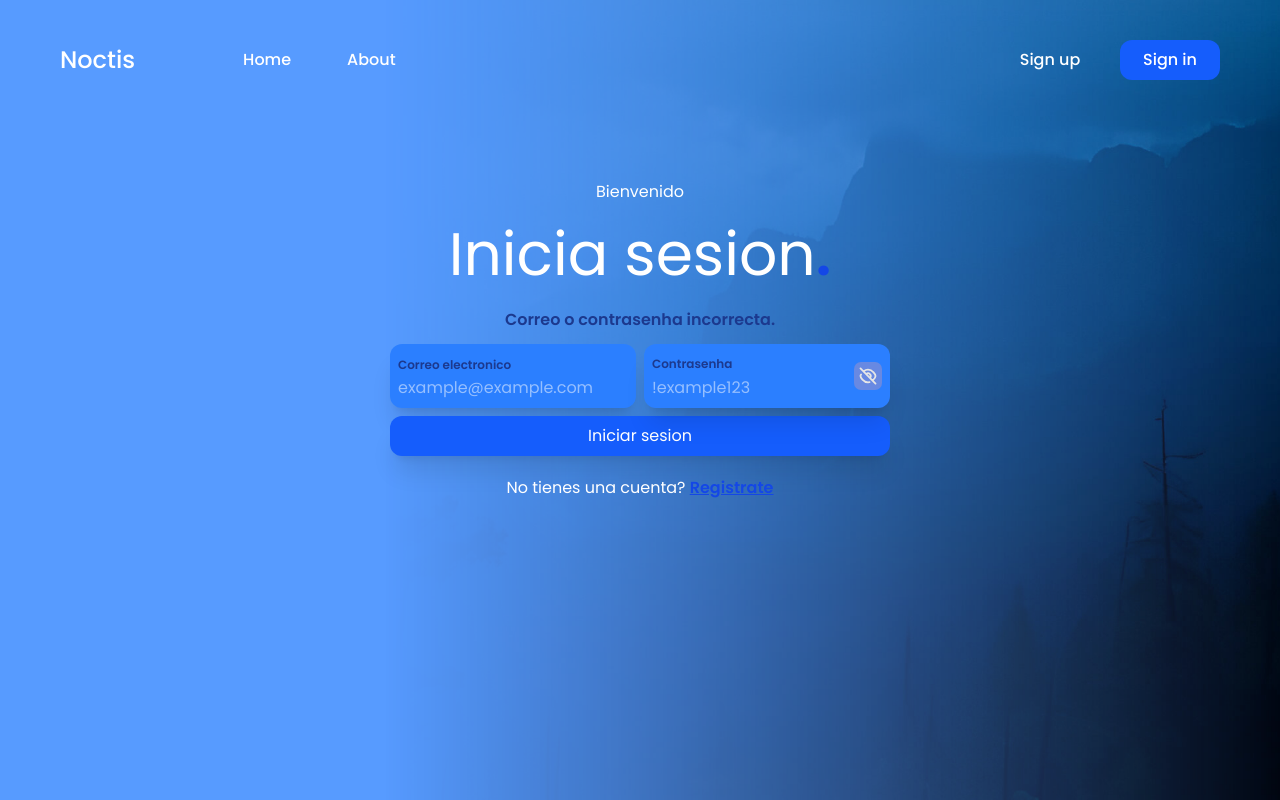
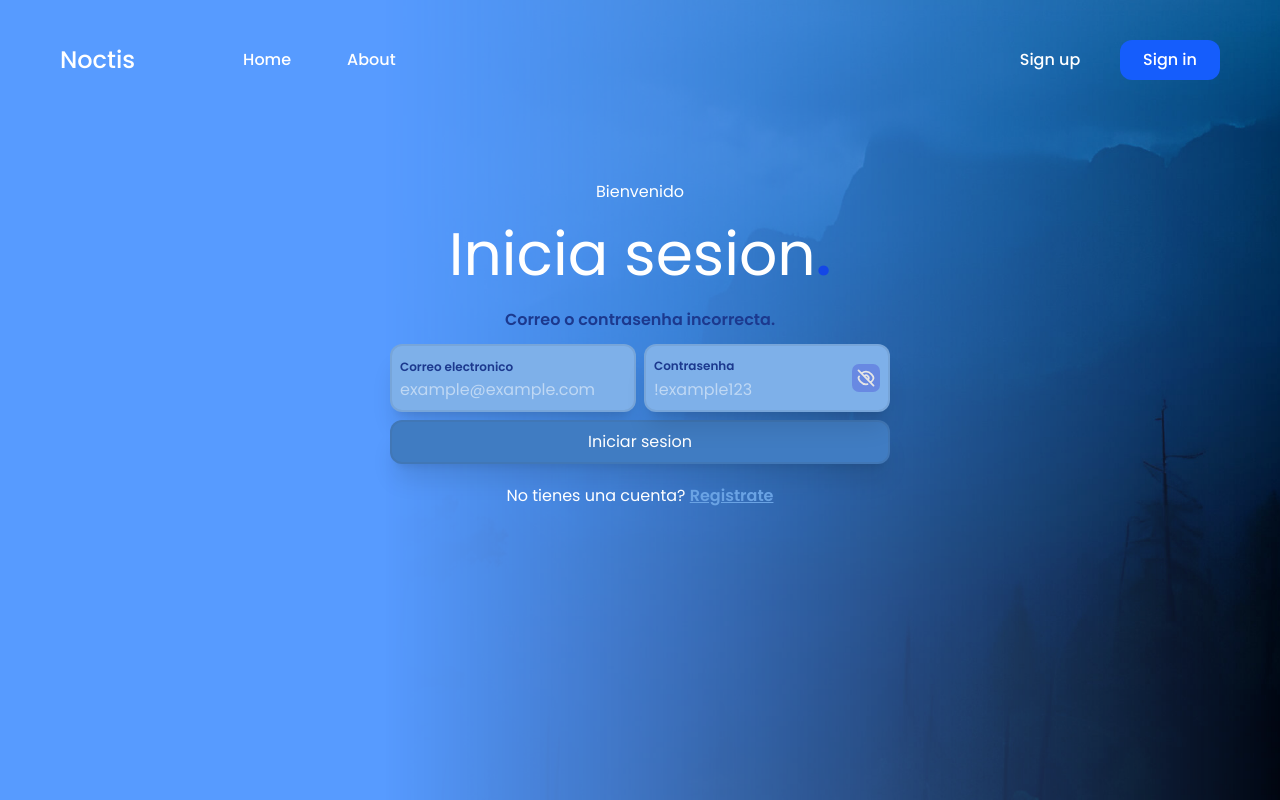
Before and after one commit to Autisogino-Organization/Vibely, a React (Vite) app: page /login in a window 1280 px wide. Built offline with nearby package versions, Linux system fonts and the light colour scheme; what @midudev/tailwind-animations would draw is missing.

Commit message:
Refactor App component and enhance Login page styling

```diff
--- a/src/App.jsx
+++ b/src/App.jsx
@@ -1,18 +1,9 @@
 import AppRouter from "./routes/AppRouter";
-import { useEffect } from "react";
 
 function App() {
-  useEffect(() => {
-    const keepAlive = setInterval(() => {
-      fetch("https://noctis-l37u.onrender.com/")
-        .then((res) => console.log("Ping exitoso:", res.status))
-        .catch((err) => console.error("Error en el ping:", err));
-    }, 5 * 60 * 1000);
-
-    return () => clearInterval(keepAlive);
-  }, []);
-
-  return <AppRouter />;
+  return (
+    <AppRouter />
+  );
 }
 
 export default App;
--- a/src/pages/Login.jsx
+++ b/src/pages/Login.jsx
@@ -24,7 +24,7 @@ function Login() {
           <span className="col-span-2 text-center text-blue-900 font-semibold p-1">
             Correo o contrasenha incorrecta.
           </span>
-          <div className="bg-blue-500 rounded-xl p-2 outline-none focus:outline-blue-500 shadow-xl">
+          <div className="bg-[#7eb0e9] border-[#48535f1e] border-2 rounded-xl p-2 outline-none focus:outline-blue-500 shadow-xl">
             <span className="text-blue-900 text-[12px] font-semibold text-center">
               Correo electronico
             </span>
@@ -34,7 +34,7 @@ function Login() {
               placeholder="example@example.com"
             />
           </div>
-          <div className="relative grid grid-cols-[2fr_2fr_1fr] grid-rows-2 bg-blue-500 rounded-xl p-2 outline-none focus:outline-blue-500 shadow-xl">
+          <div className="relative grid grid-cols-[2fr_2fr_1fr] grid-rows-2 bg-[#7eb0e9] border-[#48535f1e] border-2  rounded-xl p-2 outline-none focus:outline-blue-500 shadow-xl">
             <span className="text-blue-900 text-[12px] font-semibold col-span-2 row-start-1 self-center">
               Contrasenha
             </span>
@@ -45,14 +45,14 @@ function Login() {
             />
             <img
               alt="eye"
-              className="w-7 cursor-pointer col-start-3 col-span-2 row-span-2 self-center place-self-end"
+              className="w-7 cursor-pointer col-start-3 col-span-2 row-span-2 self-center place-self-end hover:scale-110 transition"
               onClick={togglePasswordVisibility}
               src={passwordVisible ? eyeOpen : eyeClose}
             ></img>
           </div>
 
           <button
-            className="bg-blue-600 rounded-xl p-2 col-span-2 transition-all duration-200 transform hover:bg-blue-400 cursor-pointer shadow-xl"
+            className="bg-[#407cc2] border-[#48535f1e] border-2  rounded-xl p-2 col-span-2 transition-all duration-200 transform hover:bg-blue-400 cursor-pointer shadow-xl"
             type="submit"
           >
             Iniciar sesion
@@ -60,7 +60,7 @@ function Login() {
         </form>
         <h1>
           No tienes una cuenta?{" "}
-          <a className="font-semibold underline text-blue-700" href="/register">
+          <a className="font-semibold underline text-[#6aa3e4] hover:text-[#82bcff] transition" href="/register">
             Registrate
           </a>
         </h1>
```
